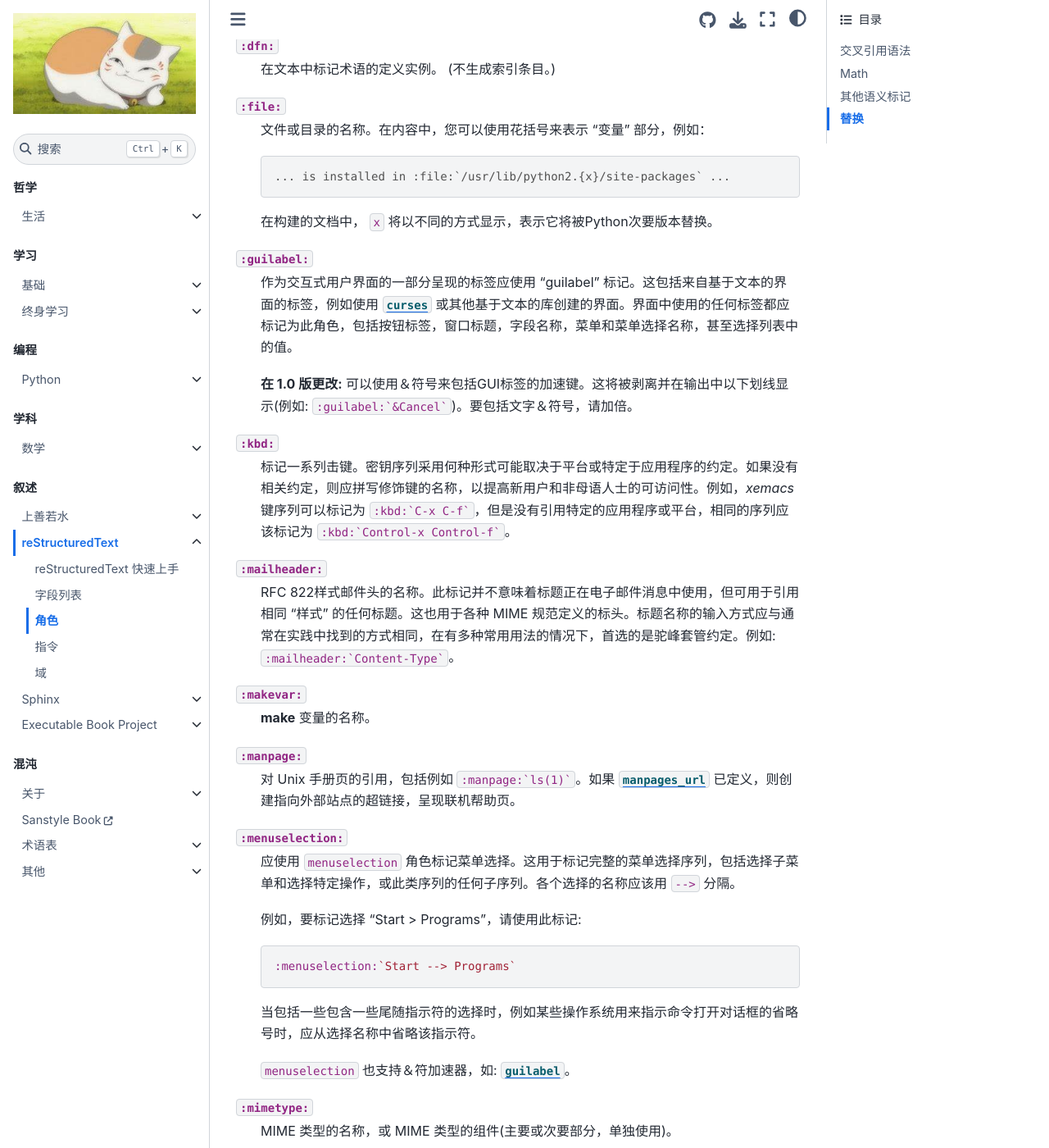
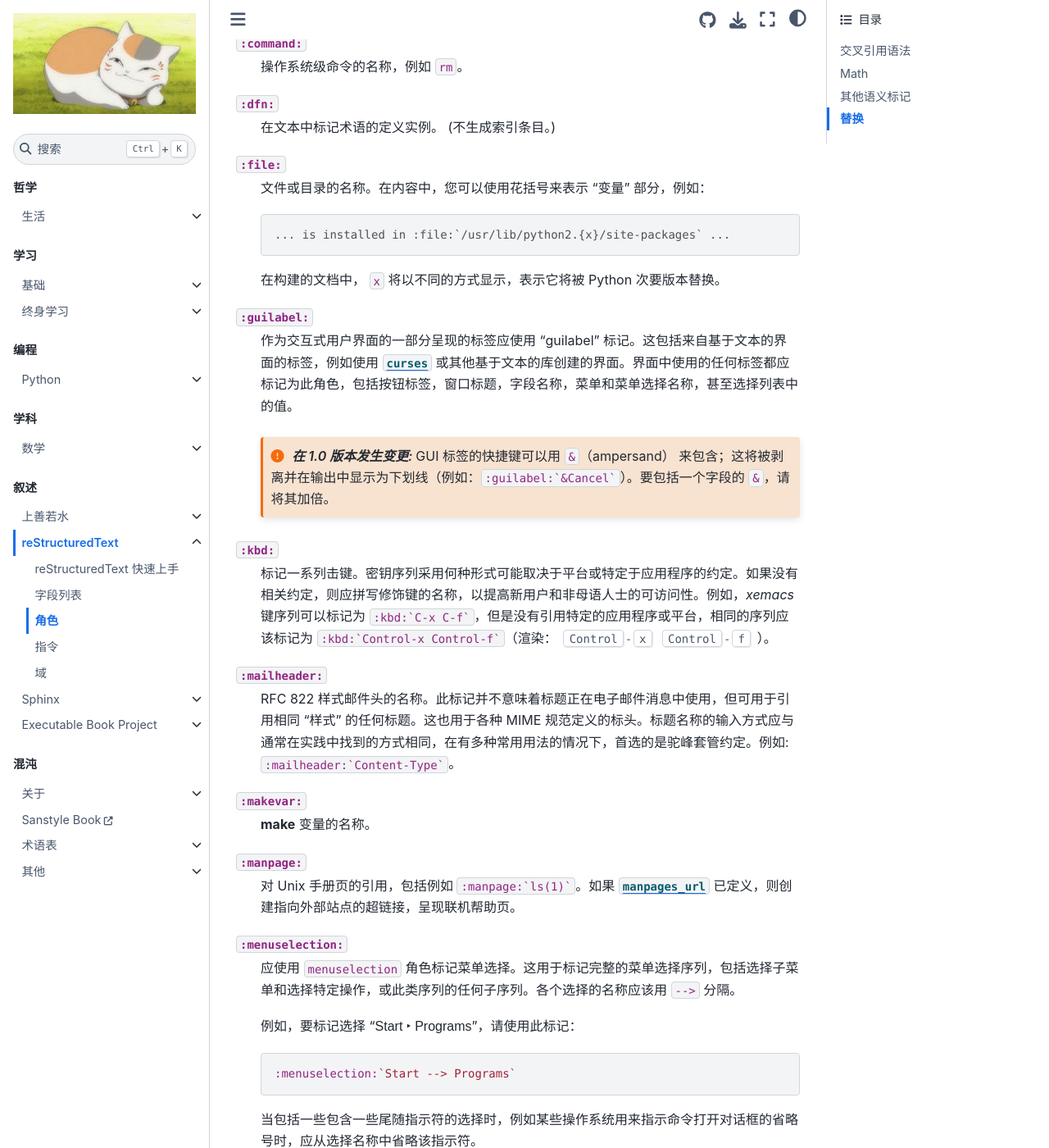
Before and after one commit to xinetzone/wiki, a Jupyter Book: the page built from rst/02_roles.md, in a window 1280 px wide and 1400 px high, scrolled down 5192 px. Shown: the whole window at 82% size. Built offline with Jupyter Book 1.0.4 settings and Sphinx 7.4.7 and the Sphinx Book theme 1.1.4, drawn with Linux system fonts in a browser that asks for light colours; some of the changed text lies outside the part shown.

Commit message:
modified:   rst/04_domains.md

````diff
--- a/rst/02_roles.md
+++ b/rst/02_roles.md
@@ -6,20 +6,20 @@
 Sphinx 使用解释型文本角色将语义标记插入到文档中。它们被写成 `` :rolename:`content` ``。
 
 ```{note}
-默认角色（`content`）默认没有特殊含义。您可以随意使用它，例如：变量名；使用 [default_role](https://www.sphinx-doc.org/en/master/usage/configuration.html#confval-default_role) 配置值将其设置为已知角色 - [any](https://www.sphinx-doc.org/en/master/usage/restructuredtext/roles.html#role-any) 角色可以找到任何东西，或者 [py:obj](https://www.sphinx-doc.org/en/master/usage/restructuredtext/domains.html#role-py-obj) 角色来查找 Python 对象对此非常有用。
+默认的角色（`` `content` ``）在默认情况下没有特殊含义。你可以自由地将它用于任何你喜欢的地方，例如变量名；使用 [default_role](https://www.sphinx-doc.org/en/master/usage/configuration.html#confval-default_role) 配置值将它设置为一个已知的角色 - [`:any:`](https://www.sphinx-doc.org/en/master/usage/restructuredtext/roles.html#role-any) 角色用于查找任何东西，或者 [`py:obj`](https://www.sphinx-doc.org/en/master/usage/restructuredtext/domains.html#role-py-obj) 角色用于查找 Python 对象，在这方面非常有用。
 ```
 
-请参阅 [域](https://www.sphinx-doc.org/en/master/usage/restructuredtext/domains.html) ，了解域添加的角色。
+请参阅 [域](rst:domains)，了解域添加的角色。
 
 ## 交叉引用语法
 
-交叉引用由许多语义解释的文本角色生成。基本上，您只需要编写 `` :role:`target` `` ，并且将为 *role* 指示的类型 *target* 项创建一个链接。链接的文本将与 *target* 相同。
+交叉引用由许多语义解释的文本角色生成。基本上，您只需要编写 `` :role:`target` ``，并且将为 *role* 指示的类型 *target* 项创建一个链接。链接的文本将与 *target* 相同。
 
 但是，还有一些额外的功能可以使交叉引用角色更加通用：
 
-* 你可以提供一个明确的标题和引用目标，比如在reST直接超链接中: `` :role:`title <target>` `` 将引用 *target* ，但是链接文本将是 *title* 。
+* 你可以提供一个明确的标题和引用目标，比如在 reST 直接超链接中: `` :role:`title <target>` `` 将引用 *target* ，但是链接文本将是 *title*。
 * 如果在内容前加上 `!` ，则不会创建引用/超链接。
-* 如果在内容前面添加 `~` ，则链接文本将只是目标的最后一个组件。例如，`` :py:meth:`~Queue.Queue.get` `` 将引用 `Queue.Queue.get` 但仅显示 `get` 作为链接文本。这不适用于所有交叉引用角色，但是特定于域。
+* 如果在内容前面添加 `~`，则链接文本将只是目标的最后一个组件。例如，`` :py:meth:`~Queue.Queue.get` `` 将引用 `Queue.Queue.get` 但仅显示 `get` 作为链接文本。这不适用于所有交叉引用角色，但是特定于域。
 
   在 HTML 输出中，链接的 `title` 属性（例如在鼠标悬停时显示为工具提示）将始终是完整的目标名称。
 
@@ -60,7 +60,7 @@ Sphinx 使用解释型文本角色将语义标记插入到文档中。它们被
 
 ### 交叉引用任意位置 `:ref:`
 
-为了支持对任何文档中任意位置的交叉引用，使用标准reST标签。为此，标签名称在整个文档中必须是唯一的。您可以通过两种方式引用标签:
+为了支持对任何文档中任意位置的交叉引用，使用标准 reST 标签。为此，标签名称在整个文档中必须是唯一的。您可以通过两种方式引用标签：
 
 * 如果在标题之前直接放置标签，可以用 `` :ref:`label-name` `` 引用它。例如:
 
@@ -87,11 +87,13 @@ Sphinx 使用解释型文本角色将语义标记插入到文档中。它们被
   ```
 
   在这种情况下，引用 `` :ref:`my-figure` `` 将插入带有链接文本”Figure caption” 的图形的引用。
+
   对于使用 [table](https://docutils.sourceforge.io/docs/ref/rst/directives.html#table) 指令给出显式标题的表，同样适用。
-* 仍未引用未放置在节标题之前的标签，但您必须使用以下语法为链接指定显式标题: `` :ref:`Link title <label-name>` `` 。
+
+* 仍未引用未放置在节标题之前的标签，但您必须使用以下语法为链接指定显式标题: `` :ref:`Link title <label-name>` ``。
 
 ```{note}
-参考标签必须以下划线开头。引用标签时，必须省略下划线(参见上面的示例)。
+参考标签必须以下划线开头。引用标签时，必须省略下划线（参见上面的示例）。
 ```
 
 使用 [`ref`](https://www.sphinx-doc.org/en/master/usage/restructuredtext/roles.html#role-ref "ref role") 被建议通过标准的 reStructuredText 链接到部分（比如 `` `Section title`_ ``），因为它适用于文件，当部分标题发生变化时，如果不正确则会发出警告，并且适用于所有支持交叉引用的构建器。
@@ -142,16 +144,16 @@ See :download:`this example script <../example.py>`.
 以下角色可能会创建交叉引用，但不引用对象:
 
 `:envvar:`
-: 环境变量。生成索引条目。还会生成匹配的链接 [`envvar`](https://www.sphinx-doc.org/en/master/usage/restructuredtext/domains.html#directive-envvar "envvar directive") 指令(如果存在)。
+: 环境变量。生成索引条目。还会生成匹配的链接 [`envvar`](https://www.sphinx-doc.org/en/master/usage/restructuredtext/domains.html#directive-envvar "envvar directive") 指令（如果存在）。
 
 `:token:`
-: 语法标记的名称(用于创建 [`productionlist`](https://www.sphinx-doc.org/en/master/usage/restructuredtext/directives.html#directive-productionlist "productionlist directive") 指令之间的链接)。
+: 语法标记的名称（用于创建 [`productionlist`](https://www.sphinx-doc.org/en/master/usage/restructuredtext/directives.html#directive-productionlist "productionlist directive") 指令之间的链接）。
 
 `:keyword:`
-: Python 中关键字的名称。这将创建一个指向具有该名称的引用标签的链接(如果存在)。
+: Python 中关键字的名称。这将创建一个指向具有该名称的引用标签的链接（如果存在）。
 
 `:option:`
-: 可执行程序的命令行选项。这会生成一个指向 [`option`](https://www.sphinx-doc.org/en/master/usage/restructuredtext/domains.html#directive-option "option directive") 指令的链接(如果存在)。
+: 可执行程序的命令行选项。这会生成一个指向 [`option`](https://www.sphinx-doc.org/en/master/usage/restructuredtext/domains.html#directive-option "option directive") 指令的链接（如果存在）。
 
 以下角色在以下内容中创建对术语的交叉引用 [glossary](https://www.sphinx-doc.org/en/master/usage/restructuredtext/directives.html#glossary-directive) :
 
@@ -194,18 +196,20 @@ Since Pythagoras, we know that :math:`a^2 + b^2 = c^2`.
   ... is installed in :file:`/usr/lib/python2.{x}/site-packages` ...
   ```
 
-  在构建的文档中， `x` 将以不同的方式显示，表示它将被Python次要版本替换。
+  在构建的文档中， `x` 将以不同的方式显示，表示它将被 Python 次要版本替换。
 
 `:guilabel:`
 : 作为交互式用户界面的一部分呈现的标签应使用 “guilabel” 标记。这包括来自基于文本的界面的标签，例如使用 [`curses`](https://docs.python.org/3/library/curses.html#module-curses) 或其他基于文本的库创建的界面。界面中使用的任何标签都应标记为此角色，包括按钮标签，窗口标题，字段名称，菜单和菜单选择名称，甚至选择列表中的值。
 
-  **在 1.0 版更改:** 可以使用＆符号来包括GUI标签的加速键。这将被剥离并在输出中以下划线显示(例如: `` :guilabel:`&Cancel` ``)。要包括文字＆符号，请加倍。
+  ```{versionchanged} 1.0
+  GUI 标签的快捷键可以用 `&`（ampersand） 来包含；这将被剥离并在输出中显示为下划线（例如：`` :guilabel:`&Cancel` ``）。要包括一个字段的 `&`，请将其加倍。
+  ```
 
 `:kbd:`
-: 标记一系列击键。密钥序列采用何种形式可能取决于平台或特定于应用程序的约定。如果没有相关约定，则应拼写修饰键的名称，以提高新用户和非母语人士的可访问性。例如，*xemacs* 键序列可以标记为 `` :kbd:`C-x C-f` ``，但是没有引用特定的应用程序或平台，相同的序列应该标记为 `` :kbd:`Control-x Control-f` ``。
+: 标记一系列击键。密钥序列采用何种形式可能取决于平台或特定于应用程序的约定。如果没有相关约定，则应拼写修饰键的名称，以提高新用户和非母语人士的可访问性。例如，*xemacs* 键序列可以标记为 `` :kbd:`C-x C-f` ``，但是没有引用特定的应用程序或平台，相同的序列应该标记为 `` :kbd:`Control-x Control-f` ``（渲染：{kbd}`Control-x Control-f`）。
 
 `:mailheader:`
-: RFC 822样式邮件头的名称。此标记并不意味着标题正在电子邮件消息中使用，但可用于引用相同 “样式” 的任何标题。这也用于各种 MIME 规范定义的标头。标题名称的输入方式应与通常在实践中找到的方式相同，在有多种常用用法的情况下，首选的是驼峰套管约定。例如: `` :mailheader:`Content-Type` ``。
+: RFC 822 样式邮件头的名称。此标记并不意味着标题正在电子邮件消息中使用，但可用于引用相同 “样式” 的任何标题。这也用于各种 MIME 规范定义的标头。标题名称的输入方式应与通常在实践中找到的方式相同，在有多种常用用法的情况下，首选的是驼峰套管约定。例如: `` :mailheader:`Content-Type` ``。
 
 `:makevar:`
 : **make** 变量的名称。
@@ -224,16 +228,16 @@ Since Pythagoras, we know that :math:`a^2 + b^2 = c^2`.
 
   当包括一些包含一些尾随指示符的选择时，例如某些操作系统用来指示命令打开对话框的省略号时，应从选择名称中省略该指示符。
 
-  `menuselection` 也支持＆符加速器，如: [`guilabel`](https://www.sphinx-doc.org/en/master/usage/restructuredtext/roles.html#role-guilabel "guilabel role")。
+  `menuselection` 也支持＆符快捷键，如：[`guilabel`](https://www.sphinx-doc.org/en/master/usage/restructuredtext/roles.html#role-guilabel "guilabel role")。
 
 `:mimetype:`
-: MIME 类型的名称，或 MIME 类型的组件(主要或次要部分，单独使用)。
+: MIME 类型的名称，或 MIME 类型的组件（主要或次要部分，单独使用）。
 
 `:newsgroup:`
 : Usenet 新闻组的名称。
 
 `:program:`
-: 可执行程序的名称。这可能与某些平台的可执行文件的文件名不同。特别是，对于Windows程序，应省略 `.exe` (或其他)扩展名。
+: 可执行程序的名称。这可能与某些平台的可执行文件的文件名不同。特别是，对于Windows程序，应省略 `.exe`（或其他）扩展名。
 
 `:regexp:`
 : 正则表达式。Quotes 不应包括在内。
@@ -243,7 +247,9 @@ Since Pythagoras, we know that :math:`a^2 + b^2 = c^2`.
 
   如果您不需要 “variable 部分” 指示，请使用标准的 ` ``code``  ` 。
 
-  **在 1.8 版更改:** 允许用反斜杠转义花括号
+  ```{versionchanged} 1.8
+  允许用反斜杠转义花括号
+  ```
 
 还有一个 [`index`](https://www.sphinx-doc.org/en/master/usage/restructuredtext/directives.html#role-index "index role") 角色来生成索引条目。
 
@@ -265,7 +271,7 @@ Since Pythagoras, we know that :math:`a^2 + b^2 = c^2`.
 : 替换为项目发布的文档引用。这意味着是完整版本字符串，包括 alpha/beta/release 候选标签，例如 `2.5.2b3`。设置 [`release`](https://www.sphinx-doc.org/en/master/usage/configuration.html#confval-release) 。
 
 `|version|`
-: 由文档引用的项目版本替换。这仅仅包括主要和次要版本部分，例如 ``2.5``，即使是版本 2.5.1。设置方 [`version`](https://www.sphinx-doc.org/en/master/usage/configuration.html#confval-version) 。
+: 由文档引用的项目版本替换。这仅仅包括主要和次要版本部分，例如 ``2.5``，即使是版本 `2.5.1`。设置方 [`version`](https://www.sphinx-doc.org/en/master/usage/configuration.html#confval-version) 。
 
 `|today|`
 : 替换为今天的日期（读取文档的日期）或构建配置文件中设置的日期。通常格式为 `April 14, 2007`。设置方式 [`today_fmt`](https://www.sphinx-doc.org/en/master/usage/configuration.html#confval-today_fmt) 和 [`today`](https://www.sphinx-doc.org/en/master/usage/configuration.html#confval-today)。
````
Also changed, not shown: other parts of rst/02_roles.md (+7 -7 lines), rst/03_directives.md (+21 -9 lines), rst/04_domains.md (+17 -9 lines), sphinx/02_configuration.md (+40 -36 lines).
